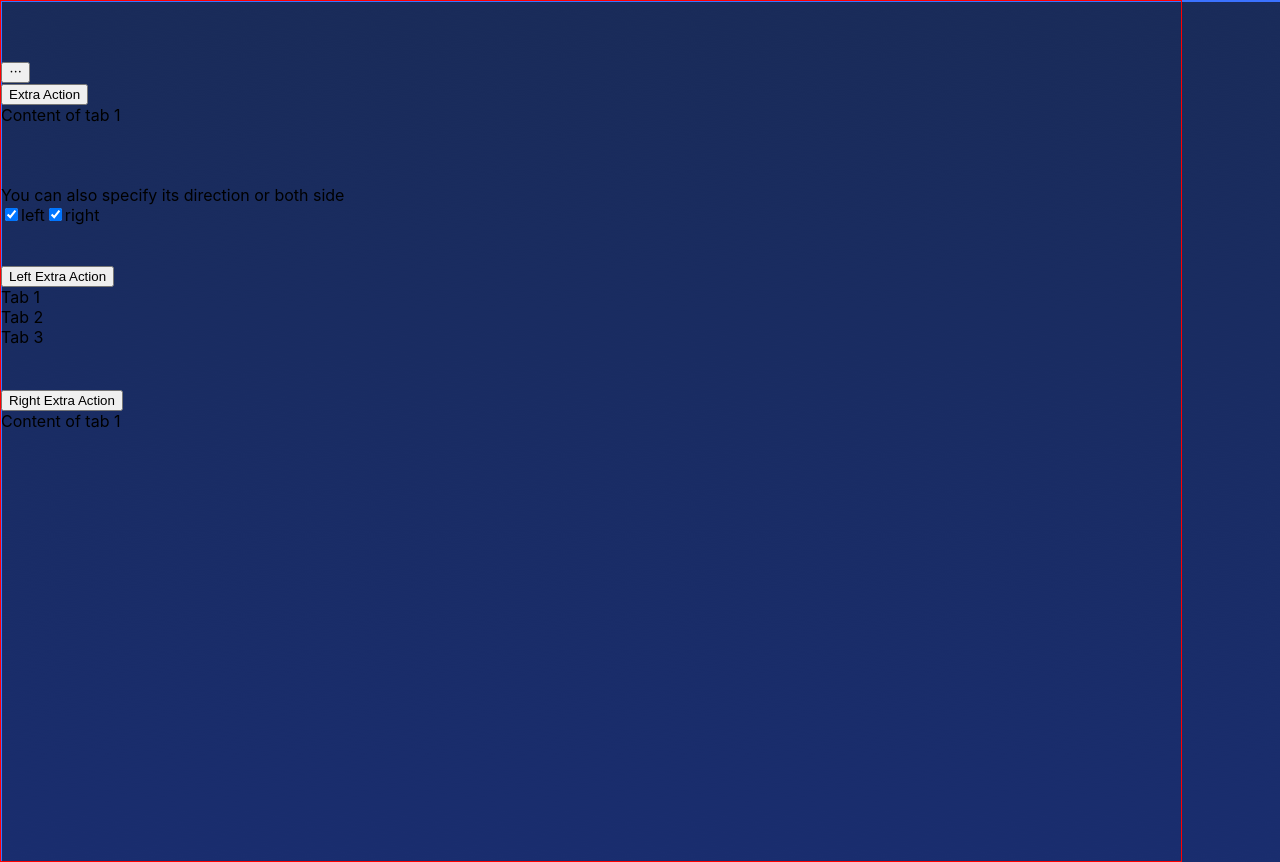
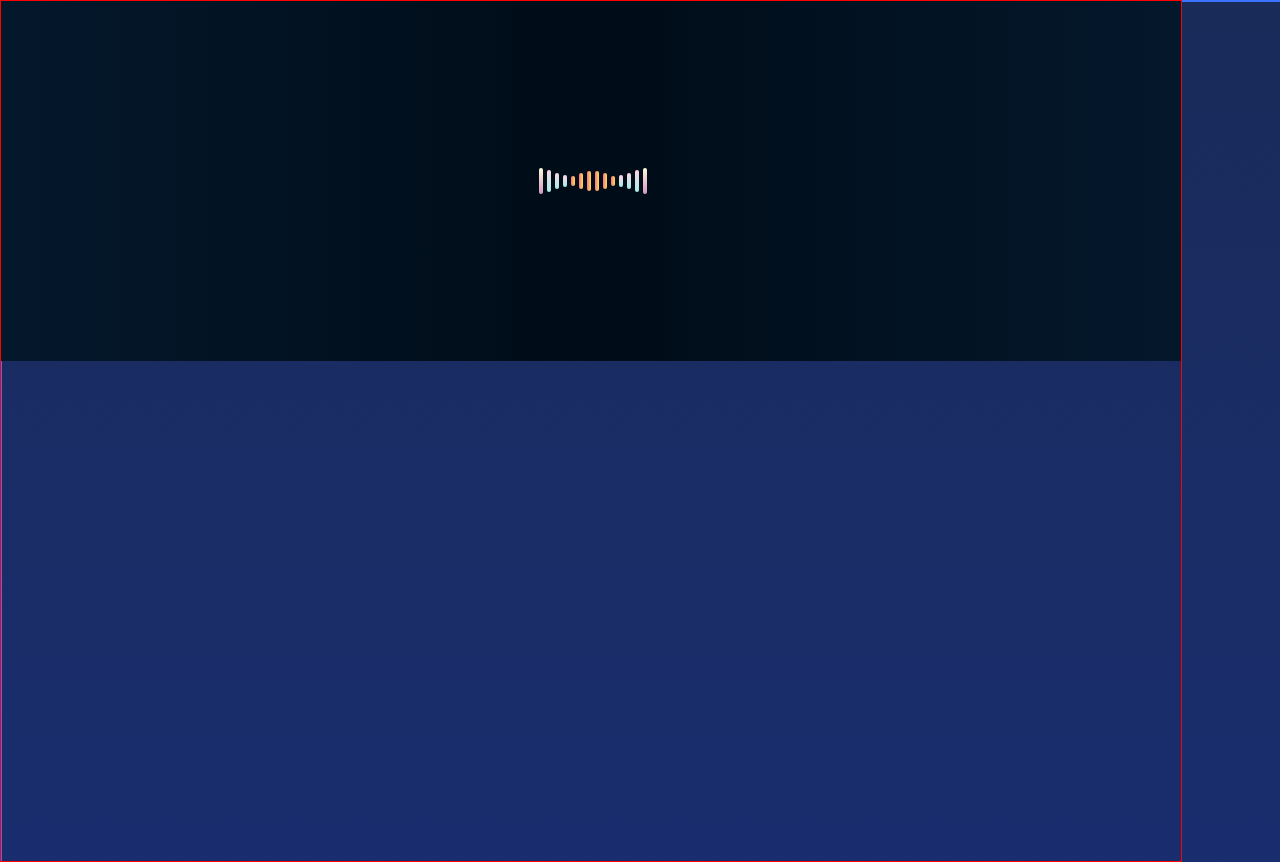
Before and after one commit to kamss4540/custom-component, a React app: page / in a window 1280 px wide. Built offline with nearby package versions, Linux system fonts and the light colour scheme; the HTML template or start-up script is replaced by a standard one.

Commit message:
音频loading动画

```diff
--- a/src/App.js
+++ b/src/App.js
@@ -1,5 +1,5 @@
 import { useEffect } from "react";
-import Com from "./pages/Test";
+import Com from "./pages/AudioLoading";
 import mockData from "./pages/Equipment/mockData";
 import $ from "jquery";
 
--- /dev/null
+++ b/src/pages/AudioLoading/index.js
@@ -0,0 +1,19 @@
+import React from "react";
+import styles from "./index.module.less";
+
+const spanNum = 15;
+const list = new Array(spanNum).fill(0);
+
+const AudioLoading = () => {
+	return (
+		<div className={styles.container}>
+			<div className={styles.content}>
+				{list.map((item, index) => (
+					<span className={styles[`span${index}`]} key={index} />
+				))}
+			</div>
+		</div>
+	);
+};
+
+export default AudioLoading;
--- /dev/null
+++ b/src/pages/AudioLoading/index.module.less
@@ -0,0 +1,60 @@
+.container {
+	width: 100%;
+	height: 360px;
+	display: flex;
+	justify-content: center;
+	align-items: center;
+	background-image: linear-gradient(to right, #04182c, #000c17, #04182c);
+
+	@height: 40px;
+	@gap: 15px;
+
+	.content {
+		display: flex;
+		align-items: center;
+		height: @height;
+		position: relative;
+
+		@spanWidth: 4px;
+		@spanNum: 15;
+
+		.loop(@spanNum);
+
+		.loop (@counter) when (@counter > 0) {
+			.loop((@counter - 1)); // next iteration
+			// code for each iteration
+
+			.span@{counter} {
+				width: 4px;
+				height: 20%;
+				border-radius: calc(@height * 0.2 * 0.5);
+				background-image: linear-gradient(to top, #d299c2 0%, #fef9d7 100%);
+				animation: loading 2.5s infinite linear;
+				@delay: calc(floor(abs((@spanNum / 2) - @counter)));
+				animation-delay: calc(0.2s * @delay);
+
+				&:not(:first-child) {
+					margin-left: 4px;
+				}
+			}
+		}
+
+		@keyframes loading {
+			0% {
+				background-image: linear-gradient(to right, #fa709a 0%, #fee140 100%);
+				height: 20%;
+				border-radius: calc(@height * 0.2 * 0.5);
+			}
+			50% {
+				background-image: linear-gradient(to top, #d299c2 0%, #fef9d7 100%);
+				height: 100%;
+				border-radius: calc(@height * 1 * 0.5);
+			}
+			100% {
+				background-image: linear-gradient(to top, #a8edea 0%, #fed6e3 100%);
+				height: 20%;
+				border-radius: calc(@height * 0.2 * 0.5);
+			}
+		}
+	}
+}
```
